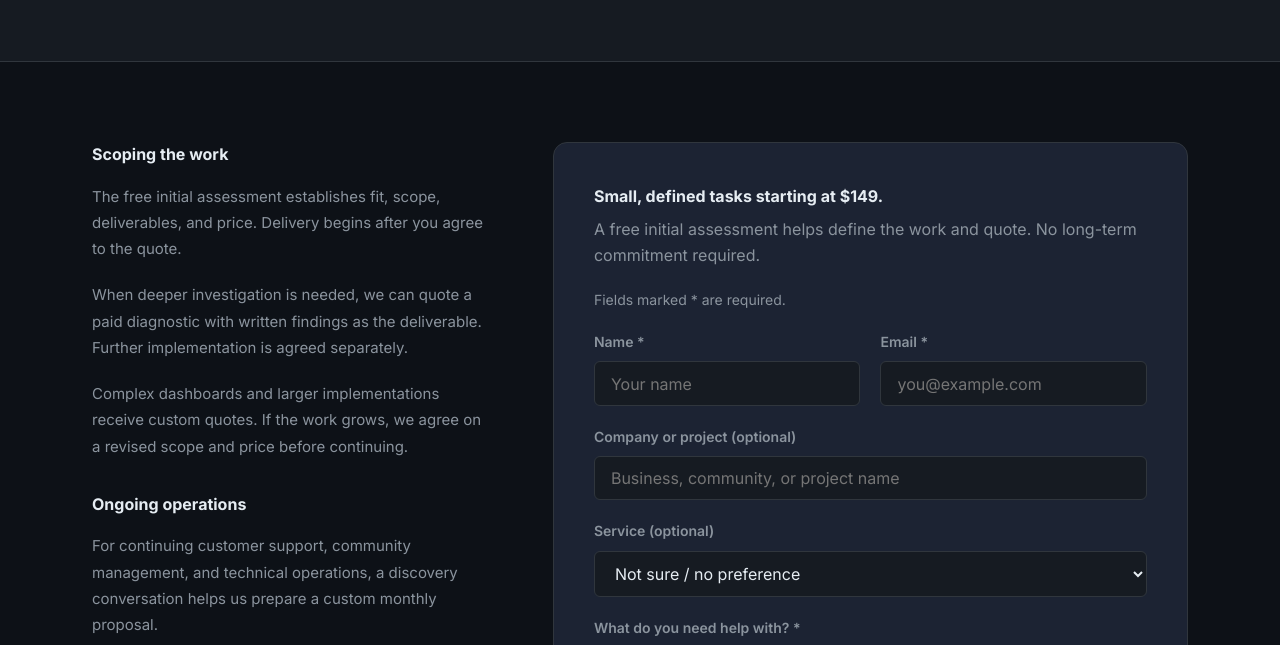
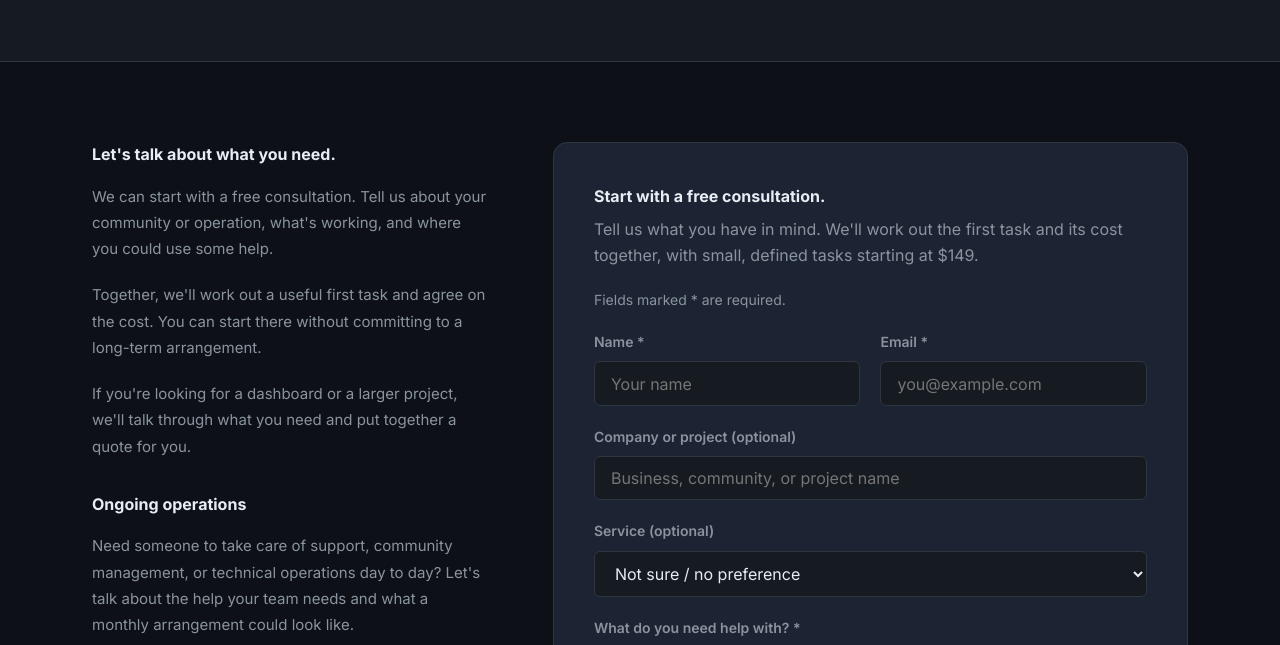
Before and after one commit to Jonny-Ringo/DA_ops, a website built with Vite: page contact.html in a window 1280 px wide. Shown: the part 286-931 px from the top of the page. Built offline with nearby package versions, Linux system fonts and the light colour scheme.

Commit message:
Make consultation and entry offer copy more conversational

```diff
--- a/contact.html
+++ b/contact.html
@@ -58,13 +58,13 @@
             <div class="contact-grid">
 
                 <div class="contact-sidebar">
-                    <h2>Scoping the work</h2>
-                    <p>The free initial assessment establishes fit, scope, deliverables, and price. Delivery begins after you agree to the quote.</p>
-                    <p>When deeper investigation is needed, we can quote a paid diagnostic with written findings as the deliverable. Further implementation is agreed separately.</p>
-                    <p>Complex dashboards and larger implementations receive custom quotes. If the work grows, we agree on a revised scope and price before continuing.</p>
+                    <h2>Let's talk about what you need.</h2>
+                    <p>We can start with a free consultation. Tell us about your community or operation, what's working, and where you could use some help.</p>
+                    <p>Together, we'll work out a useful first task and agree on the cost. You can start there without committing to a long-term arrangement.</p>
+                    <p>If you're looking for a dashboard or a larger project, we'll talk through what you need and put together a quote for you.</p>
 
                     <h2 style="margin-top: 2rem;">Ongoing operations</h2>
-                    <p>For continuing customer support, community management, and technical operations, a discovery conversation helps us prepare a custom monthly proposal.</p>
+                    <p>Need someone to take care of support, community management, or technical operations day to day? Let's talk about the help your team needs and what a monthly arrangement could look like.</p>
                 </div>
 
                 <div class="contact-form">
@@ -72,7 +72,7 @@
                         action="https://formspree.io/f/xbgldgal"
                         method="POST"
                     >
-                        <p class="form-offer"><strong>Small, defined tasks starting at $149.</strong> A free initial assessment helps define the work and quote. No long-term commitment required.</p>
+                        <p class="form-offer"><strong>Start with a free consultation.</strong> Tell us what you have in mind. We'll work out the first task and its cost together, with small, defined tasks starting at $149.</p>
                         <p class="form-intro">Fields marked * are required.</p>
                         <div class="form-row">
                             <div class="form-group">
```
Also changed, not shown: index.html (+4 -5 lines).
